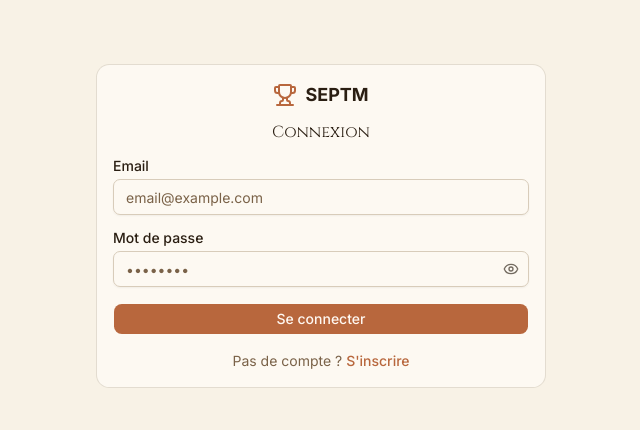
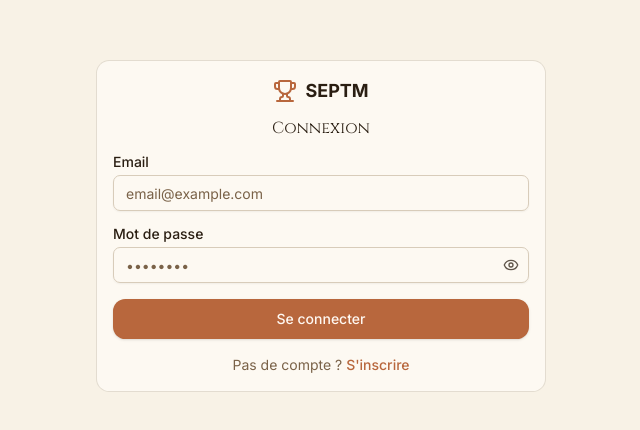
Before and after one commit to Coyls/septm-app, a Next.js app: page /auth/signin in a window 1280 px wide. Shown: the part 174-604 px from the top of the page, without its empty margins (319-959 px from the left). Built offline with nearby package versions, Linux system fonts and the light colour scheme; no server answers.

Commit message:
refactor(ui): upgrade style btn

```diff
--- a/src/components/ui/button.tsx
+++ b/src/components/ui/button.tsx
@@ -4,34 +4,64 @@ import { cva, type VariantProps } from "class-variance-authority";
 import { cn } from "@/lib/utils";
 
 const buttonVariants = cva(
-  "cursor-pointer group/button inline-flex shrink-0 items-center justify-center rounded-lg border border-transparent bg-clip-padding text-sm font-medium whitespace-nowrap transition-all outline-none select-none focus-visible:border-ring focus-visible:ring-3 focus-visible:ring-ring/50 active:not-aria-[haspopup]:translate-y-px disabled:pointer-events-none disabled:opacity-50 aria-invalid:border-destructive aria-invalid:ring-3 aria-invalid:ring-destructive/20 dark:aria-invalid:border-destructive/50 dark:aria-invalid:ring-destructive/40 [&_svg]:pointer-events-none [&_svg]:shrink-0 [&_svg:not([class*='size-'])]:size-4",
+  [
+    "group/button inline-flex shrink-0 items-center justify-center whitespace-nowrap",
+    "rounded-xl border text-sm font-medium",
+    "transition-[background-color,border-color,color,box-shadow,transform] duration-150 ease-out",
+    "outline-none select-none cursor-pointer",
+    "disabled:pointer-events-none disabled:opacity-50",
+    "focus-visible:ring-2 focus-visible:ring-ring/40 focus-visible:ring-offset-2 focus-visible:ring-offset-background",
+    "aria-invalid:border-destructive/40 aria-invalid:ring-2 aria-invalid:ring-destructive/20",
+    "[&_svg]:pointer-events-none [&_svg]:shrink-0 [&_svg:not([class*='size-'])]:size-4",
+  ].join(" "),
   {
     variants: {
       variant: {
-        default:
-          "bg-primary text-primary-foreground hover:bg-primary/85 active:bg-primary/75",
-        outline:
-          "border-border bg-transparent text-foreground hover:bg-foreground/[0.05] hover:border-foreground/30 aria-expanded:bg-foreground/[0.05] aria-expanded:text-foreground",
-        secondary:
-          "bg-secondary text-secondary-foreground hover:bg-secondary/70 aria-expanded:bg-secondary aria-expanded:text-secondary-foreground",
-        ghost:
-          "text-foreground/65 hover:bg-foreground/[0.06] hover:text-foreground aria-expanded:bg-foreground/[0.06] aria-expanded:text-foreground",
-        destructive:
-          "bg-destructive/10 text-destructive hover:bg-destructive/20 focus-visible:border-destructive/40 focus-visible:ring-destructive/20 dark:bg-destructive/20 dark:hover:bg-destructive/30 dark:focus-visible:ring-destructive/40",
-        link: "text-primary underline-offset-4 hover:underline",
+        default: [
+          "border-primary/80 bg-primary text-primary-foreground",
+          "shadow-sm",
+          "hover:border-primary hover:bg-primary/92",
+          "active:bg-primary/88",
+        ].join(" "),
+        outline: [
+          "border-border bg-card text-foreground",
+          "shadow-xs",
+          "hover:border-foreground/15 hover:bg-muted",
+          "active:bg-muted/80",
+        ].join(" "),
+        secondary: [
+          "border-transparent bg-secondary text-secondary-foreground",
+          "hover:bg-secondary/85",
+          "active:bg-secondary/75",
+        ].join(" "),
+        ghost: [
+          "border-transparent bg-transparent text-foreground/75",
+          "hover:bg-muted hover:text-foreground",
+          "active:bg-muted/80",
+        ].join(" "),
+        destructive: [
+          "border-destructive/15 bg-destructive text-destructive-foreground",
+          "shadow-sm",
+          "hover:bg-destructive/92",
+          "active:bg-destructive/88",
+          "focus-visible:ring-destructive/30",
+        ].join(" "),
+        link: [
+          "border-transparent bg-transparent px-0 shadow-none",
+          "text-primary underline-offset-4 hover:underline",
+          "focus-visible:ring-0 focus-visible:ring-offset-0",
+        ].join(" "),
       },
       size: {
         default:
-          "h-8 gap-1.5 px-2.5 has-data-[icon=inline-end]:pr-2 has-data-[icon=inline-start]:pl-2",
-        xs: "h-6 gap-1 rounded-[min(var(--radius-md),10px)] px-2 text-xs in-data-[slot=button-group]:rounded-lg has-data-[icon=inline-end]:pr-1.5 has-data-[icon=inline-start]:pl-1.5 [&_svg:not([class*='size-'])]:size-3",
-        sm: "h-7 gap-1 rounded-[min(var(--radius-md),12px)] px-2.5 text-[0.8rem] in-data-[slot=button-group]:rounded-lg has-data-[icon=inline-end]:pr-1.5 has-data-[icon=inline-start]:pl-1.5 [&_svg:not([class*='size-'])]:size-3.5",
-        lg: "h-9 gap-1.5 px-2.5 has-data-[icon=inline-end]:pr-2 has-data-[icon=inline-start]:pl-2",
-        icon: "size-8",
-        "icon-xs":
-          "size-6 rounded-[min(var(--radius-md),10px)] in-data-[slot=button-group]:rounded-lg [&_svg:not([class*='size-'])]:size-3",
-        "icon-sm":
-          "size-7 rounded-[min(var(--radius-md),12px)] in-data-[slot=button-group]:rounded-lg",
-        "icon-lg": "size-9",
+          "h-10 gap-2 px-4 text-sm has-data-[icon=inline-end]:pr-3 has-data-[icon=inline-start]:pl-3",
+        xs: "h-7 gap-1.5 rounded-lg px-2.5 text-xs [&_svg:not([class*='size-'])]:size-3",
+        sm: "h-8 gap-1.5 rounded-lg px-3 text-sm [&_svg:not([class*='size-'])]:size-3.5",
+        lg: "h-11 gap-2 px-5 text-sm has-data-[icon=inline-end]:pr-4 has-data-[icon=inline-start]:pl-4",
+        icon: "size-10",
+        "icon-xs": "size-7 rounded-lg [&_svg:not([class*='size-'])]:size-3",
+        "icon-sm": "size-8 rounded-lg [&_svg:not([class*='size-'])]:size-3.5",
+        "icon-lg": "size-11",
       },
     },
     defaultVariants: {
@@ -50,7 +80,7 @@ function Button({
   return (
     <ButtonPrimitive
       data-slot="button"
-      className={cn(buttonVariants({ variant, size, className }))}
+      className={cn(buttonVariants({ variant, size }), className)}
       {...props}
     />
   );
```
